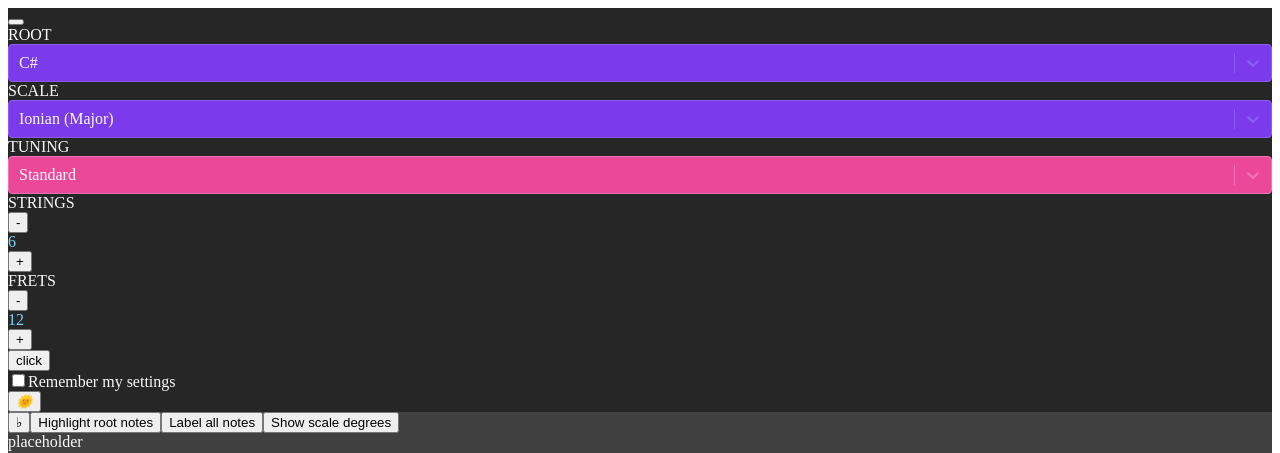
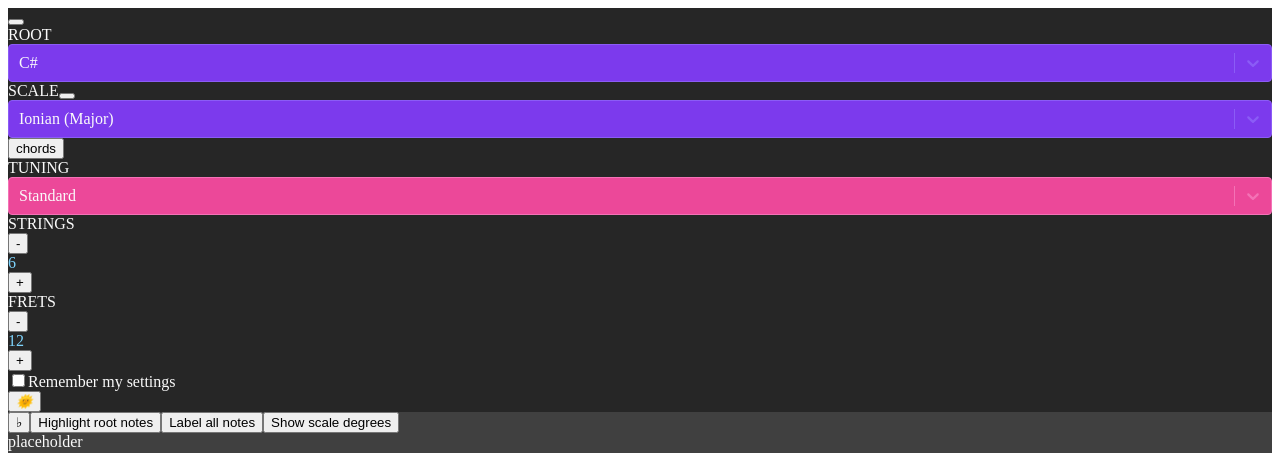
Before and after one commit to jake-carr/scalefinder-v5, a React app: page / in a window 1280 px wide. Shown: the top 453 px of the page. Built offline with nearby package versions, Linux system fonts and the light colour scheme; the HTML template or start-up script is replaced by a standard one.

Commit message:
additions to scale dropdown

```diff
--- a/client/src/components/controls/ChordModal.jsx
+++ b/client/src/components/controls/ChordModal.jsx
@@ -46,7 +46,7 @@ function ChordModal({
   // todo: change this to C and only offer it for the seven major modes. offer chordModal as a smaller, text-based popup that fades out.
   return (
     <div
-      className="absolute top-1/8 left-1/2 border-2 flex flex-col justify-center text-center h-3/4 px-2"
+      className="absolute top-2 left-1/2 border-2 flex flex-col justify-center text-center h-3/4 px-2"
       style={{ backgroundColor: theme.bg0 }}
     >
       {chordsInKey['basicChords'] && chordsInKey['seventhChords'] ? (
--- a/client/src/components/controls/Dropdown.jsx
+++ b/client/src/components/controls/Dropdown.jsx
@@ -3,11 +3,12 @@ import { connect } from 'react-redux'
 import { indexToString } from '../../constants/utils'
 import { listScales } from '../../constants/scales'
 import { LIGHT_THEME, DARK_THEME } from '../../constants/themes'
+import InfoModal from '../display/InfoModal'
 import Select from 'react-select'
 
-export default connect(mapStateToProps, null)(Dropdown)
+export default connect(mapStateToProps, mapDispatchToProps)(Dropdown)
 
-function Dropdown({ options, action, val, name, sharps, darkTheme }) {
+function Dropdown({ options, action, val, name, sharps, darkTheme, infoModal, toggle }) {
   const [open, toggleOpen] = useState(false)
   const [selection, changeSelection] = useState('')
 
@@ -112,11 +113,27 @@ function Dropdown({ options, action, val, name, sharps, darkTheme }) {
   }
 
   return (
+    <div className="h-full w-auto">
       <div
-      className={`${setWidth()} mx-2 flex flex-col justify-center align-center`}
+        className={`${setWidth()} mx-2 flex flex-col`}
         onBlur={() => toggleOpen(false)}
       >
+        <div className="flex flex-row h-full">
           <label htmlFor={name}>{name.toUpperCase()}</label>
+          {name === 'Scale' ? (
+            <span>
+              <button
+                title="Information about this scale."
+                onClick={() => toggle('infoModal')}
+                className="rounded-full mx-1 flex items-center justify-center border-2"
+                style={{}}
+              >
+                <i className="fas fa-info-circle" />
+              </button>
+              {infoModal ? <InfoModal /> : null}
+            </span>
+          ) : null}
+        </div>
         <Select
           theme={(theme) => ({
             ...theme,
@@ -148,6 +165,10 @@ function Dropdown({ options, action, val, name, sharps, darkTheme }) {
             label: selection,
           }}
         />
+        {name === 'Scale' ? (
+          <button onClick={() => toggle('chordModal')}>chords</button>
+        ) : null}
+      </div>
     </div>
   )
 }
@@ -156,5 +177,12 @@ function mapStateToProps(state) {
   return {
     sharps: state.sharps,
     darkTheme: state.darkTheme,
+    infoModal: state.infoModal,
   }
 }
+
+function mapDispatchToProps(dispatch) {
+  return {
+    toggle: (field) => dispatch({ type: 'TOGGLE', payload: field }),
+  }
+}
--- a/client/src/components/display/InfoModal.jsx
+++ b/client/src/components/display/InfoModal.jsx
@@ -9,7 +9,7 @@ function InfoModal({ darkTheme, scaleIndex }) {
   const theme = darkTheme ? DARK_THEME : LIGHT_THEME
 
   // should pop up and fade out; i button to open it should be placed next to scale label
-  return <div>{scales[scaleIndex].info}</div>
+  return <span>{scales[scaleIndex].info}</span>
 }
 
 function mapStateToProps(state) {
--- a/client/src/components/layout/Settings.jsx
+++ b/client/src/components/layout/Settings.jsx
@@ -79,7 +79,7 @@ function Settings({
   return (
     <main className={`w-full text-base h-1/4 relative`} style={{ color: theme.text }}>
       <div
-        className={`flex flex-row justify-between h-1/2 py-8 content-center items-center`}
+        className={`flex flex-row justify-between h-1/2`}
         style={{ backgroundColor: theme.bg0 }}
       >
         <div className="inline-flex flex-row justify-left">
@@ -115,7 +115,6 @@ function Settings({
             min={12}
             max={24}
           />
-          <button onClick={() => toggle('chordModal')}>click</button>
           {chordModal ? <ChordModal /> : null}
         </div>
         <div className="flex flex-row justify-right py-2 px-2">
@@ -127,7 +126,7 @@ function Settings({
         </div>
       </div>
       <div
-        className={`flex flex-row justify-between  h-1/2 py-8 content-center items-center`}
+        className={`flex flex-row justify-between h-1/2 content-center items-center`}
         style={{ backgroundColor: theme.bg1 }}
       >
         <div className="flex flex-row justify-left">
```
Lines whose indentation alone changed are shown as unchanged.
